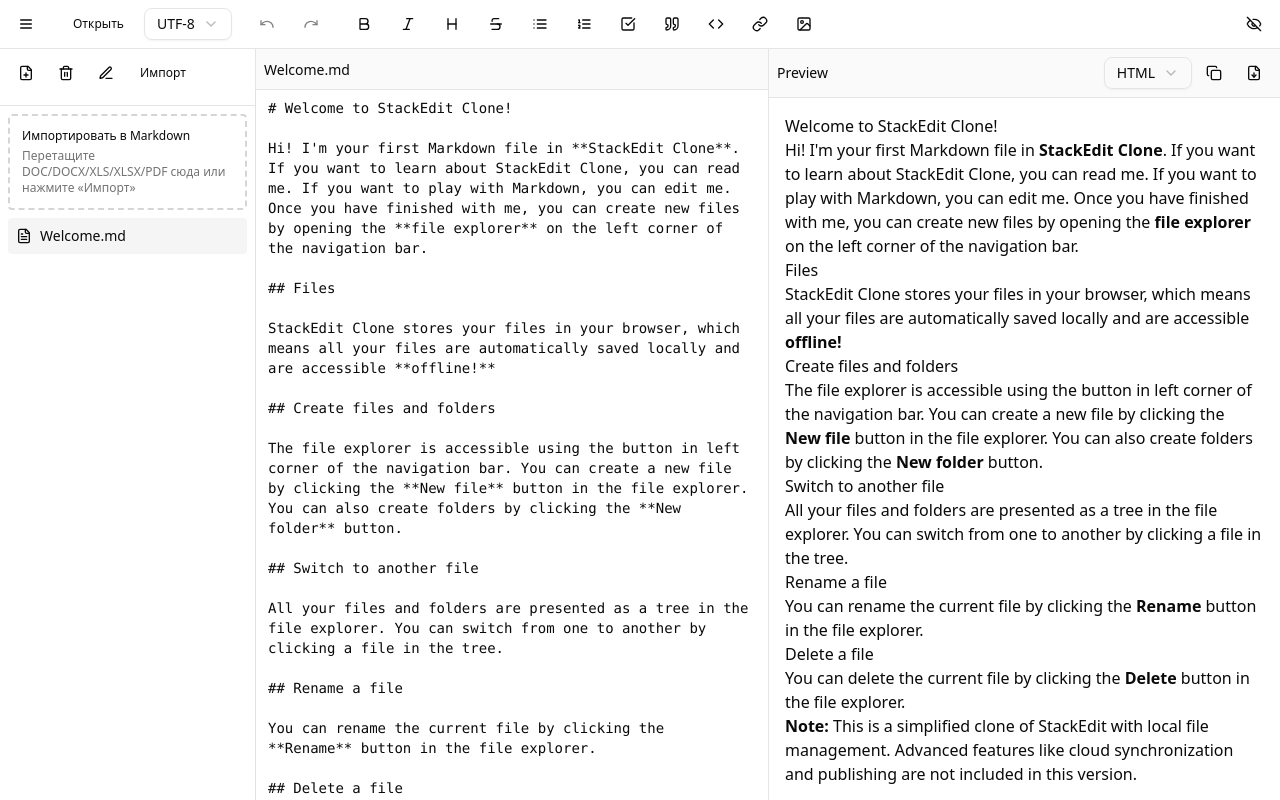
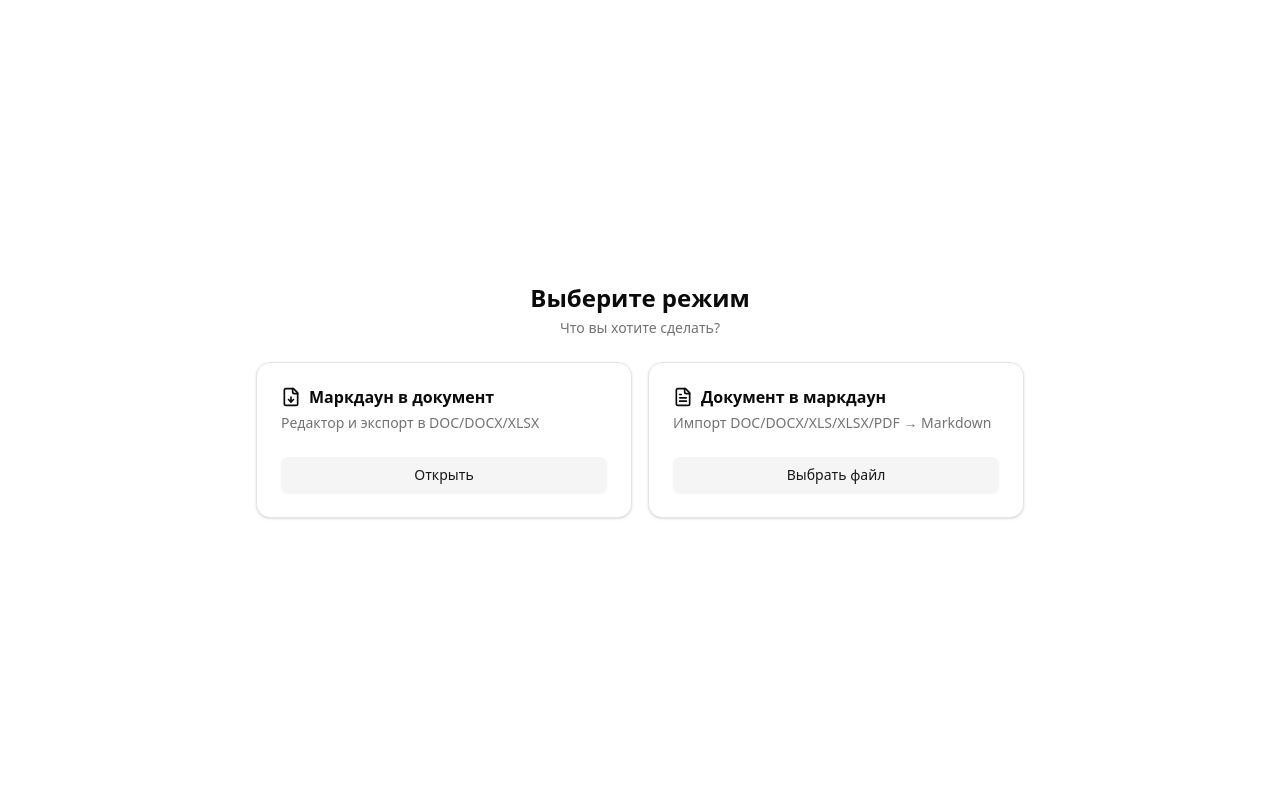
Before and after one commit to Chuchuyan81/StackEdit, a React (Vite) app: page / in a window 1280 px wide. Built offline with nearby package versions, Linux system fonts and the light colour scheme.

Commit message:
С меню

```diff
--- a/src/App.jsx
+++ b/src/App.jsx
@@ -3,6 +3,7 @@
 import { Input } from '@/components/ui/input.jsx'
 import { Separator } from '@/components/ui/separator.jsx'
 import { Textarea } from '@/components/ui/textarea.jsx'
+import { Card, CardHeader, CardTitle, CardDescription, CardContent } from '@/components/ui/card.jsx'
 import { Select, SelectTrigger, SelectValue, SelectContent, SelectItem } from '@/components/ui/select.jsx'
 import {
   FolderPlus,
@@ -94,6 +95,7 @@
   const wordRenderTimerRef = useRef(null)
   const [wordOnlineUrl, setWordOnlineUrl] = useState('')
   const [isImportDragging, setIsImportDragging] = useState(false)
+  const [appMode, setAppMode] = useState('menu') // 'menu' | 'mdToDoc' | 'docToMd'
 
   // Load files from localStorage on component mount
   useEffect(() => {
@@ -552,6 +554,20 @@
     }
   }, [content, previewMode, currentFile])
 
+  // При выборе режима "Документ в маркдаун" сразу открываем диалог импорта
+  useEffect(() => {
+    if (appMode === 'docToMd') {
+      // Небольшая задержка, чтобы гарантировать готовность input
+      setTimeout(() => {
+        try {
+          handleOpenImportDialog()
+        } catch (e) {
+          console.error('Не удалось открыть диалог импорта при старте режима:', e)
+        }
+      }, 0)
+    }
+  }, [appMode])
+
   const normalizeEncodingLabel = (label) => {
     if (!label) return 'utf-8'
     const lower = String(label).toLowerCase()
@@ -740,8 +756,43 @@
 
   return (
     <div className="h-screen flex flex-col bg-background">
-      {/* Тосты */}
-      {/* Для отображения уведомлений sonner необходимо подключить Toaster в корне */}
+      {appMode === 'menu' ? (
+        <div className="flex-1 grid place-items-center p-6">
+          <div className="w-full max-w-3xl">
+            <div className="text-center mb-6">
+              <div className="text-2xl font-semibold">Выберите режим</div>
+              <div className="text-sm text-muted-foreground mt-1">Что вы хотите сделать?</div>
+            </div>
+            <div className="grid grid-cols-1 md:grid-cols-2 gap-4">
+              <Card role="button" tabIndex={0} className="cursor-pointer hover:shadow-md transition-shadow" onClick={() => setAppMode('mdToDoc')}>
+                <CardHeader>
+                  <CardTitle className="flex items-center gap-2">
+                    <FileDown className="h-5 w-5" />
+                    Маркдаун в документ
+                  </CardTitle>
+                  <CardDescription>Редактор и экспорт в DOC/DOCX/XLSX</CardDescription>
+                </CardHeader>
+                <CardContent>
+                  <Button variant="secondary" className="w-full" onClick={() => setAppMode('mdToDoc')}>Открыть</Button>
+                </CardContent>
+              </Card>
+              <Card role="button" tabIndex={0} className="cursor-pointer hover:shadow-md transition-shadow" onClick={() => setAppMode('docToMd')}>
+                <CardHeader>
+                  <CardTitle className="flex items-center gap-2">
+                    <FileText className="h-5 w-5" />
+                    Документ в маркдаун
+                  </CardTitle>
+                  <CardDescription>Импорт DOC/DOCX/XLS/XLSX/PDF → Markdown</CardDescription>
+                </CardHeader>
+                <CardContent>
+                  <Button variant="secondary" className="w-full" onClick={() => setAppMode('docToMd')}>Выбрать файл</Button>
+                </CardContent>
+              </Card>
+            </div>
+          </div>
+        </div>
+      ) : (
+        <>
           {/* Header */}
           <div className="flex items-center justify-between p-2 border-b bg-card">
             <div className="flex items-center space-x-2">
@@ -757,7 +808,6 @@
               <Separator orientation="vertical" className="h-6" />
 
               <Button variant="ghost" size="sm" onClick={handleOpenFileButton} title="Открыть файл (.md, .txt)">
-            {/* Используем иконку папки из уже подключённого пакета, если есть */}
                 <span className="text-xs">Открыть</span>
               </Button>
               <Select value={fileEncoding} onValueChange={setFileEncoding}>
@@ -939,7 +989,6 @@
                         />
                       )}
                       <Button variant="ghost" size="sm" onClick={handleCopyPreview} title="Скопировать предпросмотр">
-                    {/* Иконка копирования */}
                         <svg xmlns="http://www.w3.org/2000/svg" className="h-4 w-4" viewBox="0 0 24 24" fill="none" stroke="currentColor" strokeWidth="2" strokeLinecap="round" strokeLinejoin="round"><rect width="14" height="14" x="8" y="8" rx="2" ry="2"/><path d="M4 16c-1.1 0-2-.9-2-2V4c0-1.1.9-2 2-2h10c1.1 0 2 .9 2 2"/></svg>
                       </Button>
                       <DropdownMenu>
@@ -1018,6 +1067,8 @@
               )}
             </div>
           </div>
+        </>
+      )}
       {/* Скрытый input для выбора локального файла */}
       <input
         type="file"
```
Lines whose indentation alone changed are shown as unchanged.
